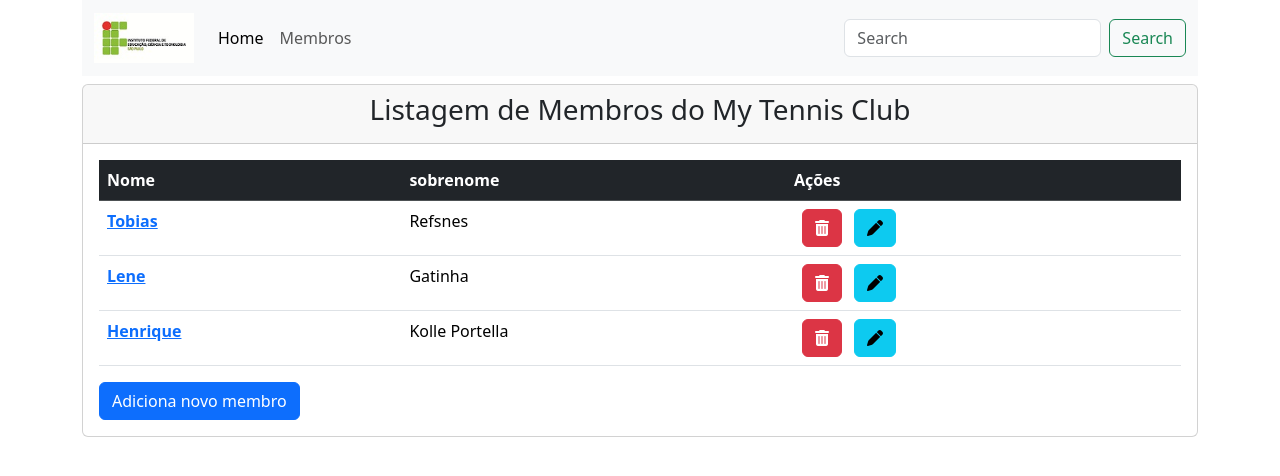
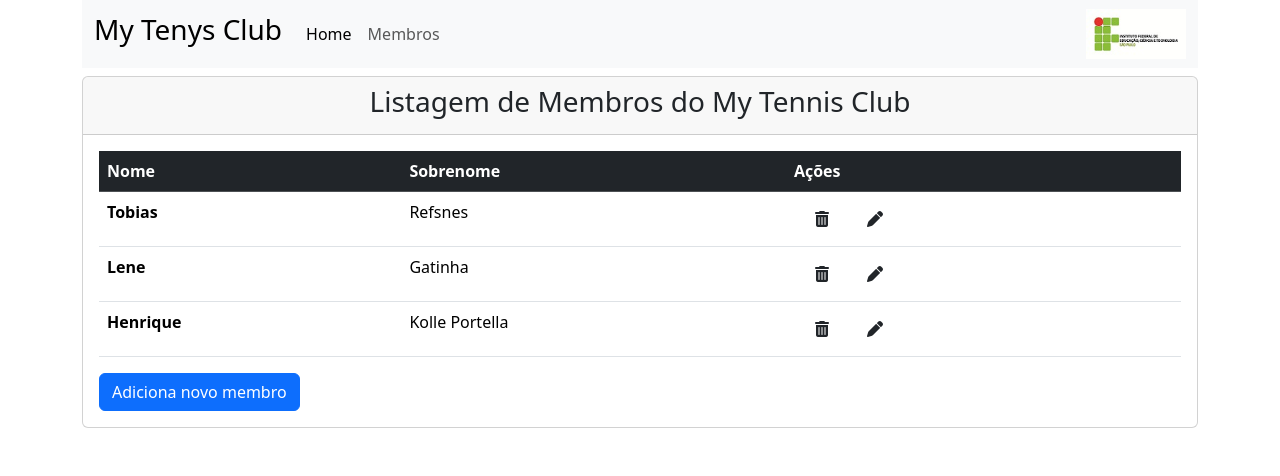
Before and after one commit to FabioPortella/my_tennis_club, a Django app: page /members/ in a window 1280 px wide. Shown: the top 476 px of the page. Run offline with Django 4.2, Linux system fonts and the light colour scheme; data comes from the database, SQL or seed files in the repository; some libraries are stand-ins or nearby versions.

Commit message:
mais alguns ajustes

```diff
--- a/members/templates/all_members.html
+++ b/members/templates/all_members.html
@@ -15,18 +15,18 @@
       <thead class="table-dark">
         <tr>
           <th scope="col">Nome</th>
-          <th scope="col">sobrenome</th>
+          <th scope="col">Sobrenome</th>
           <th scope="col">Ações</th>
         </tr>
       </thead>
       <tbody>
         {% for x in mymembers %}
         <tr>
-          <th><a href="details/{{ x.id }}">{{ x.firstname }} </a></th>
+          <th><a href="details/{{ x.id }}" style="text-decoration: none; color: inherit;">{{ x.firstname }} </a></th>
           <td>{{ x.lastname }}</td>
           <td>
-            <a href="delete/{{x.id }}" class="ms-2 btn btn-danger"><i class="fa-solid fa-trash-can"></i></a>
-            <a href="update/{{x.id }}" class="ms-2 btn btn-info"><i class="fa-solid fa-pen"></i></a>
+            <a href="delete/{{x.id }}" class="ms-2 btn"><i class="fa-solid fa-trash-can"></i></a>
+            <a href="update/{{x.id }}" class="ms-2 btn"><i class="fa-solid fa-pen"></i></a>
           </td>
         </tr>
       {% endfor %}
--- a/members/templates/navbar.html
+++ b/members/templates/navbar.html
@@ -1,9 +1,7 @@
 <nav class="navbar navbar-expand-lg bg-body-tertiary">
     <div class="container-fluid">
       <a class="navbar-brand" href="/">
-        <!-- <h1>My Tenys Club</h1> -->
-        {% load static %}
-        <img src="{% static 'img/ifsp.jpg'%}" width='100'/>
+        <h3>My Tenys Club</h3>
       </a>
       <button class="navbar-toggler" type="button" data-bs-toggle="collapse" data-bs-target="#navbarSupportedContent" aria-controls="navbarSupportedContent" aria-expanded="false" aria-label="Toggle navigation">
         <span class="navbar-toggler-icon"></span>
@@ -18,8 +16,8 @@
           </li>
         </ul>
         <form class="d-flex" role="search">
-          <input class="form-control me-2" type="search" placeholder="Search" aria-label="Search">
-          <button class="btn btn-outline-success" type="submit">Search</button>
+          {% load static %}
+          <img src="{% static 'img/ifsp.jpg'%}" width='100'/>
         </form>
       </div>
     </div>
```
Also changed, not shown: members/templates/add.html (+4 -3 lines), members/templates/main.html (+23 -1 lines), members/templates/update.html (+4 -4 lines).
